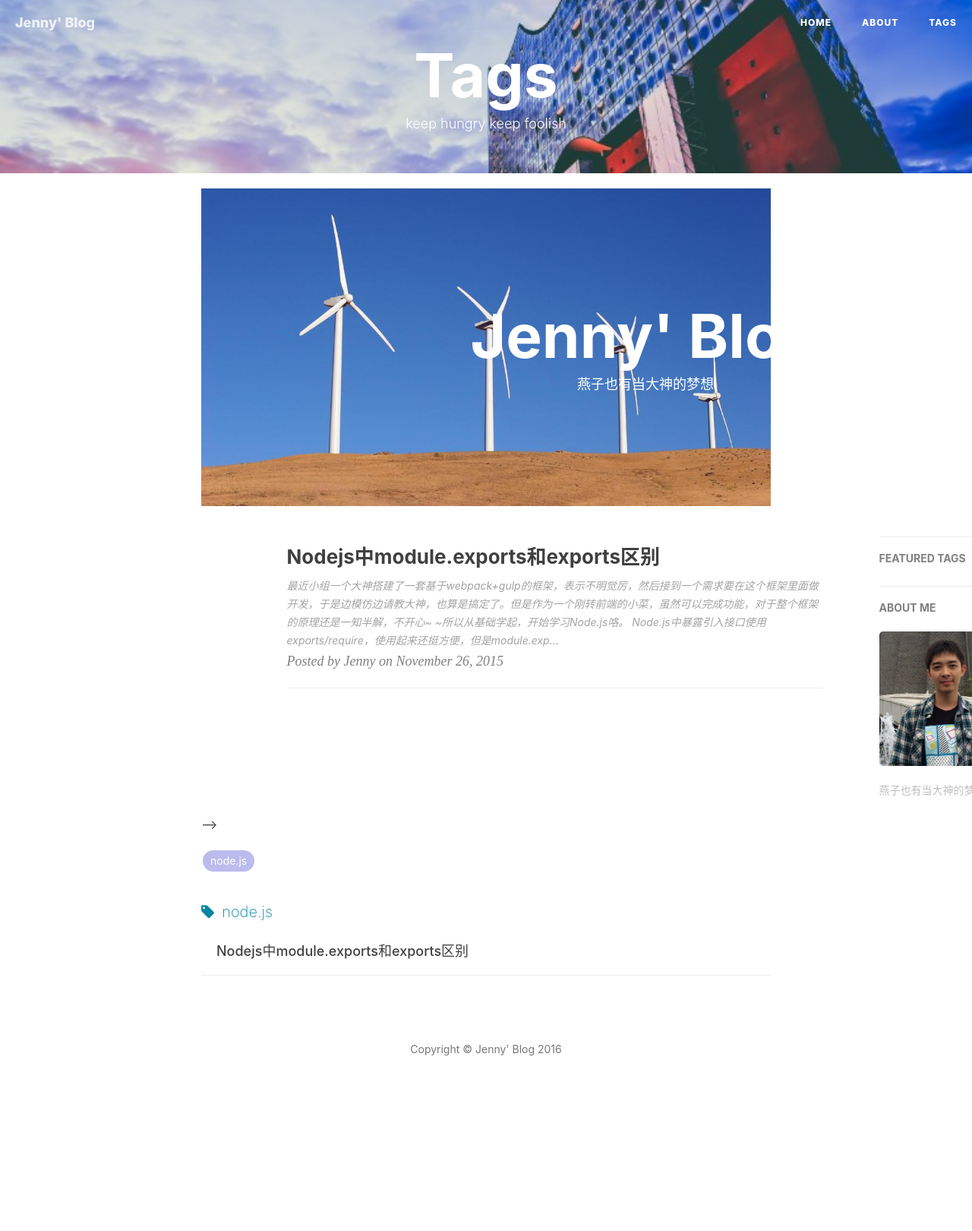
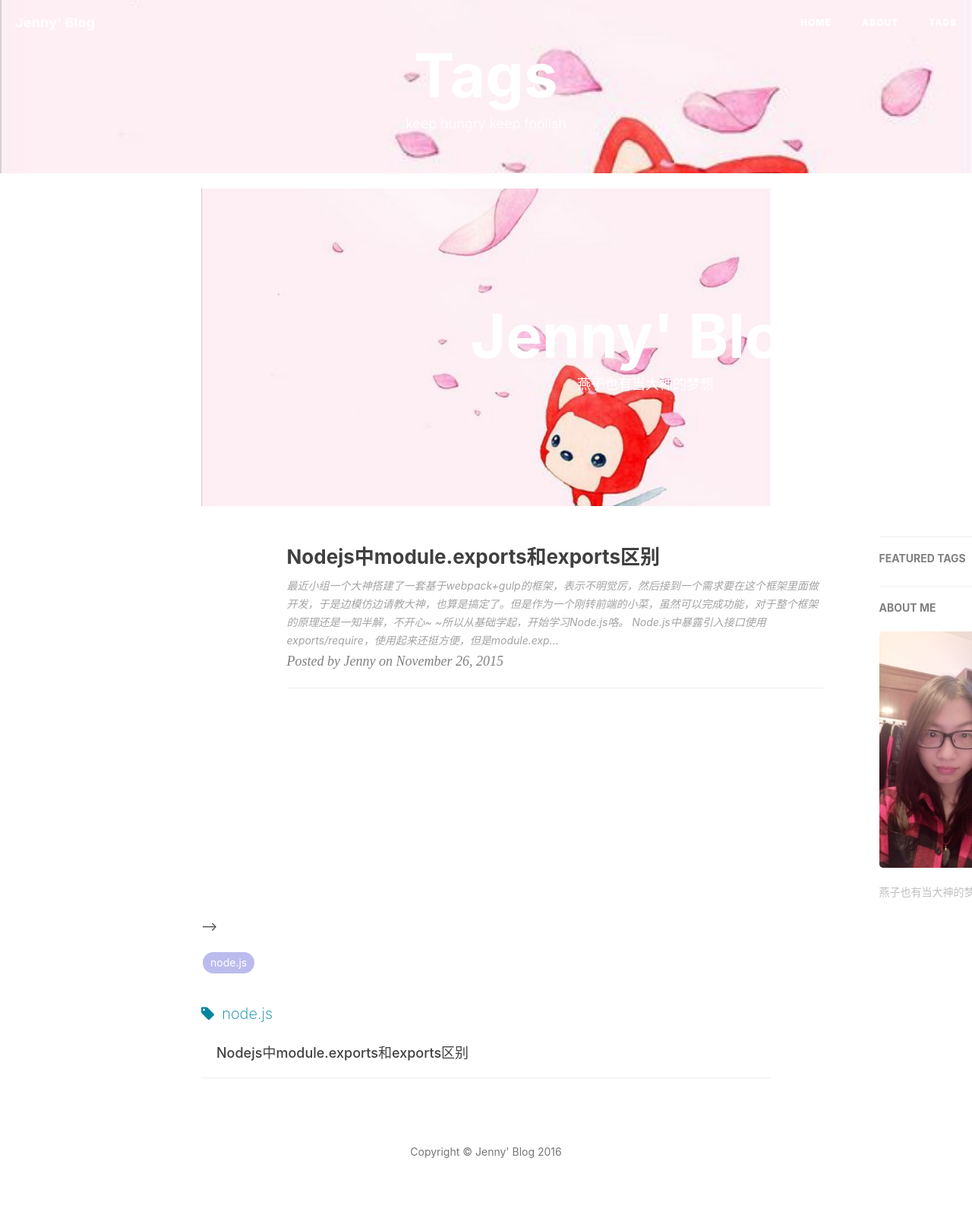
Before and after one commit to smart-Jenny/smart-Jenny.github.io, a Jekyll site: the page built from tags.html, in a window 1280 px wide. Shown: the whole page at 76% size. Built offline with Jekyll 4.4.1, drawn with Linux system fonts in a browser that asks for light colours; nearby versions of some CDN libraries; comment, search, counter and statistics services are not loaded; before the commit the page ends 1485 px from its top, so only the background shows below that.

Commit message:
change img

```diff
--- a/_config.yml
+++ b/_config.yml
@@ -64,7 +64,7 @@
 # Sidebar settings
 sidebar: true                           # whether or not using Sidebar.
 sidebar-about-description: "燕子也有当大神的梦想"
-sidebar-avatar: /img/ljh.jpg      # use absolute URL, seeing it's used in both `/` and `/about/`
+sidebar-avatar: /img/zjy.jpg      # use absolute URL, seeing it's used in both `/` and `/about/`
 
 
 
--- a/tags.html
+++ b/tags.html
@@ -2,7 +2,7 @@
 title: Tags
 layout: default
 description: keep hungry keep foolish
-header-img: "img/tag-bg.jpg"
+header-img: "img/home-bg.jpg"
 ---
 
 <!-- Page Header -->
```
Also changed, not shown: img/home-bg.jpg, img/ljh.jpg (deleted), img/tag-bg.jpg (deleted), img/zjy.jpg (added), 1 other file.
